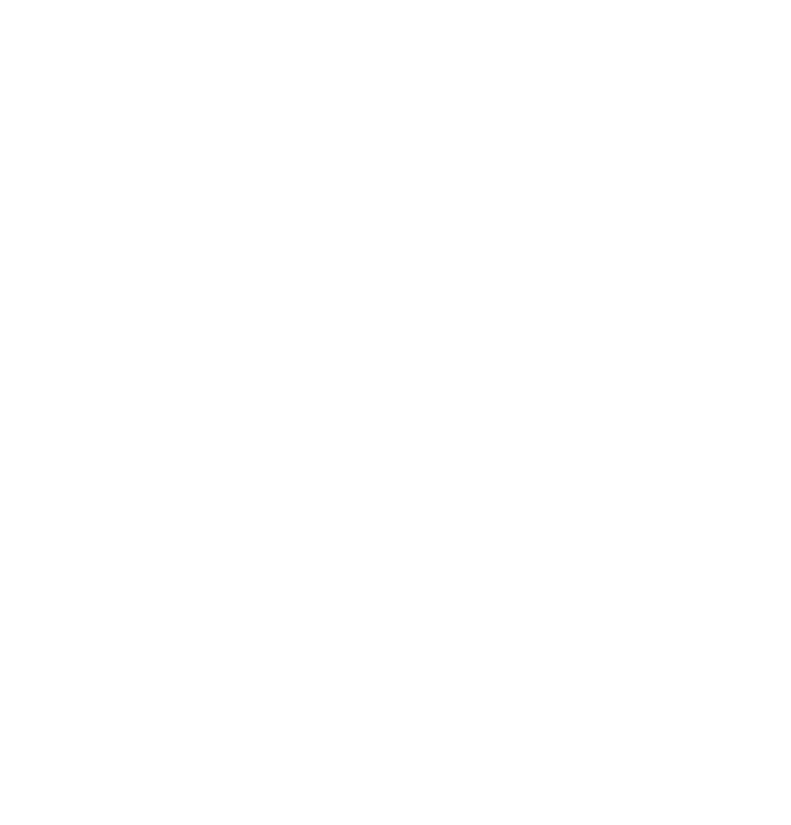
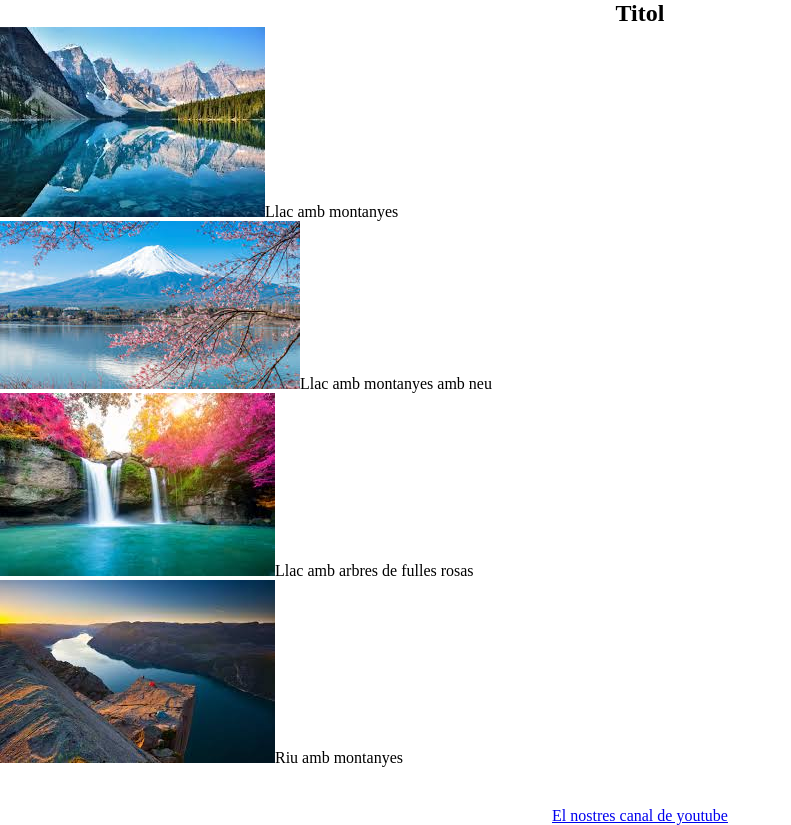
Before and after one commit to shiaqnech/practicaGit2, a plain HTML site: page index.html in a window 1280 px wide. Shown: the whole page, without its empty margins (0-791 px from the left). Before the commit the page ends 800 px from the top, so only its background shows below. Drawn offline with Linux system fonts and the light colour scheme.

Commit message:
Modificat fitxer html i css amb la estructura basica

```diff
--- a/index.html
+++ b/index.html
@@ -9,6 +9,28 @@
     <link rel="stylesheet" href="style.css">
 </head>
 <body>
+    <section class="titol">
+        <h1>Titol</h1>
+    </section>
+    <section class="cos">
+        <article>
+            <p><img src="Imatges/imatge1.jpg" alt="imatge1">Llac amb montanyes</p>
+        </article>
+        <article>
+            <p><img src="Imatges/imatge2.jpg" alt="imatge2">Llac amb montanyes amb neu</p>
+        </article>
+        <article>
+            <p><img src="Imatges/imatge3.jpg" alt="imatge3">Llac amb arbres de fulles rosas</p>
+        </article>
+        <article>
+            <p><img src="Imatges/imatge4.jpg" alt="imatge4">Riu amb montanyes</p>
+        </article>
+    </section>
+    <footer>
+        <a href="https://www.youtube.com/?hl=es&gl=ES">El nostres canal de youtube</a>
+    </footer>
+
+
 
 </body>
 </html>
--- a/style.css
+++ b/style.css
@@ -2,3 +2,15 @@
 	padding: 0;
 	margin: 0;
 }
+
+.titol{
+	text-align: center;
+}
+
+.cos img{
+	align-items: left;
+}
+footer{
+	text-align: center;
+	padding-top: 40px;
+}
```
Also changed, not shown: Imatges/imatge1.jpg (added), Imatges/imatge2.jpg (added), Imatges/imatge3.jpg (added), Imatges/imatge4.jpg (added).
